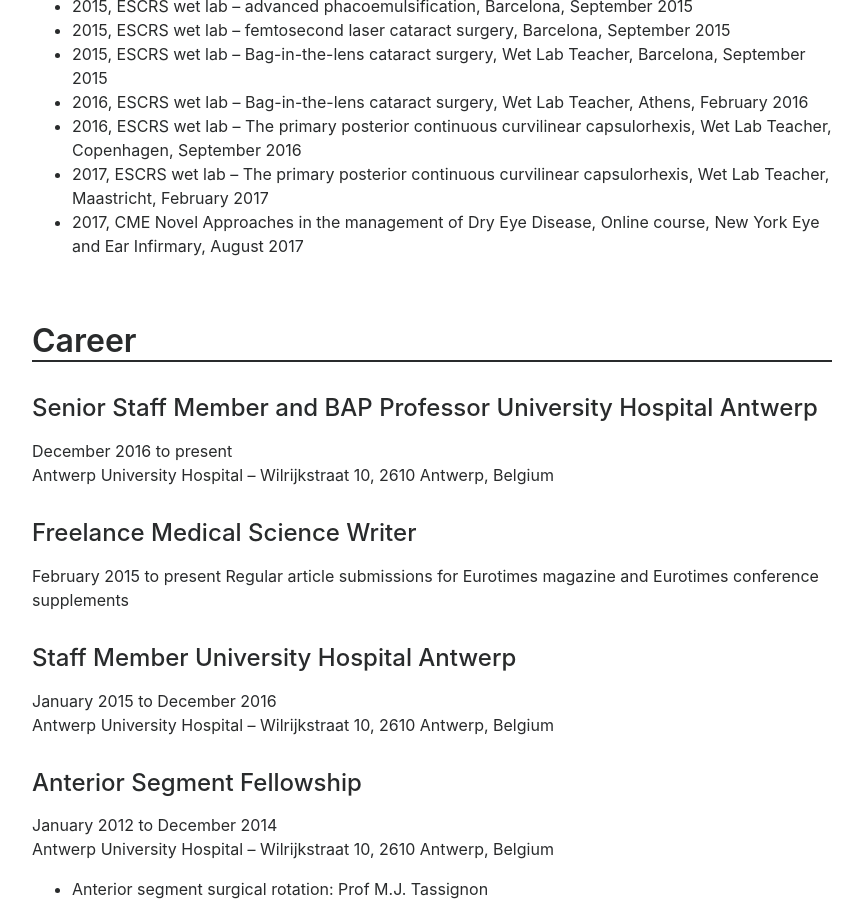
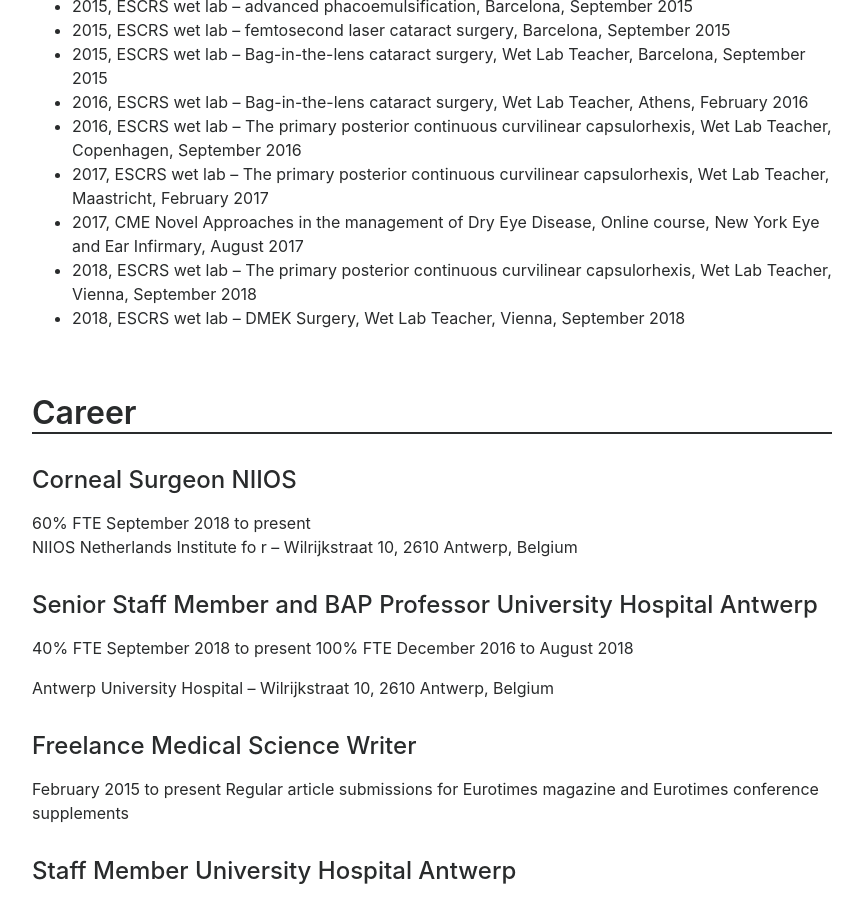
Before and after one commit to sorchanidhubhghaill/cv, a Jekyll site: the page built from index.md, in a window 1280 px wide and 900 px high, scrolled down 2378 px. Shown: the whole window, without its empty margins (208-1071 px from the left). Built offline with Jekyll 4.4.1, drawn with Linux system fonts in a browser that asks for light colours.

Commit message:
Update index.md

```diff
--- a/index.md
+++ b/index.md
@@ -95,13 +95,22 @@ Surgical experience in mini-pig corneal disease model.
  - 2016, ESCRS wet lab -- The primary posterior continuous curvilinear capsulorhexis, Wet Lab Teacher, Copenhagen, September 2016
  - 2017, ESCRS wet lab -- The primary posterior continuous curvilinear capsulorhexis, Wet Lab Teacher, Maastricht, February 2017
  - 2017, CME Novel Approaches in the management of Dry Eye Disease, Online course, New York Eye and Ear Infirmary, August 2017
-
+ - 2018, ESCRS wet lab -- The primary posterior continuous curvilinear capsulorhexis, Wet Lab Teacher, Vienna, September 2018
+ - 2018, ESCRS wet lab -- DMEK Surgery, Wet Lab Teacher, Vienna, September 2018
 
 ## Career
 
+### Corneal Surgeon NIIOS
+
+60% FTE September 2018 to present
+NIIOS Netherlands Institute fo r -- Wilrijkstraat 10, 2610 Antwerp, Belgium
+
+
 ### Senior Staff Member and BAP Professor University Hospital Antwerp
 
-December 2016 to present
+40% FTE September 2018 to present
+100% FTE December 2016 to August 2018
+
 Antwerp University Hospital -- Wilrijkstraat 10, 2610 Antwerp, Belgium
 
 ### Freelance Medical Science Writer
```
